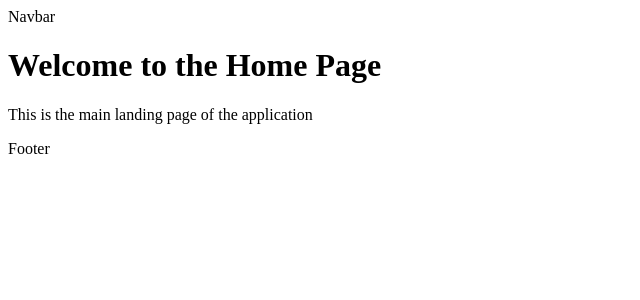
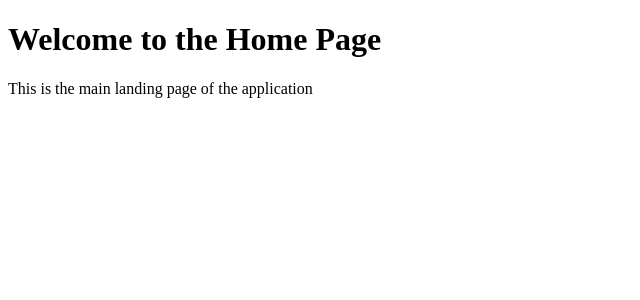
Before and after one commit to Abhishek9500/NextJs-Tutorial, a Next.js app: page / in a window 1280 px wide. Shown: the top 300 px of the page, without its empty margins (0-640 px from the left). Built offline with nearby package versions, Linux system fonts and the light colour scheme.

Commit message:
SEO done

```diff
--- a/app/layout.tsx
+++ b/app/layout.tsx
@@ -1,16 +1,26 @@
-import { ReactNode } from "react";
+import { Metadata } from "next";
 
-export default function RootLayout({children}:{children:ReactNode}){
+export const metadata:Metadata = {
+  title:{
+    default:"Abhishek Decodes",
+    template:"%s | Abhishek Decodes"
+  },
+  description:"learn web  Development,programming, and tech with Abhishek Decodes",
+  openGraph:{
+    siteName:"Abhishek Decodes",
+  }
+}
+
+export default function RootLayout({
+  children,
+}:{
+  children:React.ReactNode
+}){
   return(
     <html lang="en">
-    <head>
-      <title>Abhishek Next.Js Course</title>
-    </head>
-    <body>
-      <header>Navbar</header>
-      {children}
-      <footer>Footer</footer>
-    </body>
+      <body>
+        {children}
+      </body>
     </html>
   )
 }
```
Also changed, not shown: app/loading.tsx (added, +7 -0 lines), public/pic.avif (added).
